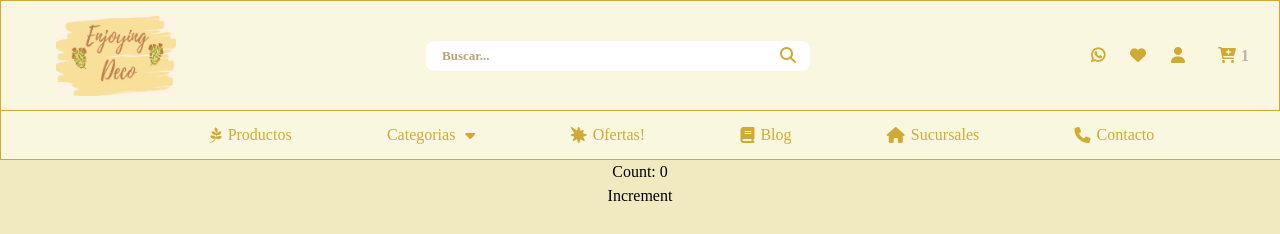
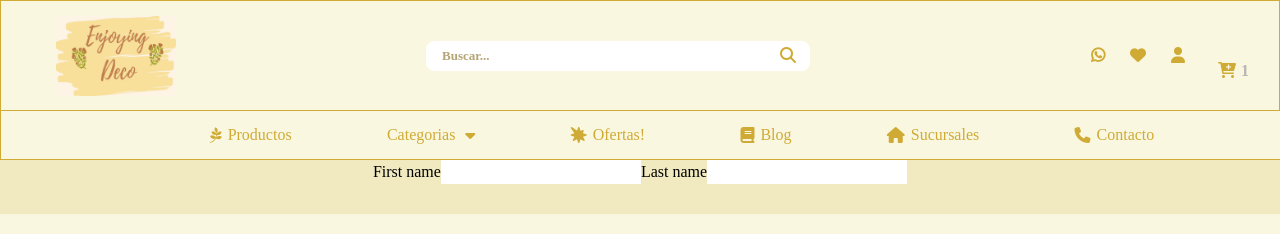
Before and after one commit to Andres9092/PreEntrega1Richardson, a React (Create React App) app: page /ofertas in a window 1280 px wide. Shown: the top 234 px of the page. Built offline with nearby package versions, Linux system fonts and the light colour scheme.

Commit message:
ejemplos

```diff
--- a/src/assets/css/Item.css
+++ b/src/assets/css/Item.css
@@ -72,3 +72,8 @@
     border-radius: 3px;
     margin-top: 10px;
 }
+
+
+.CartW{
+    padding-top: 30px;
+}
--- a/src/components/Ejemplo.js
+++ b/src/components/Ejemplo.js
@@ -1,4 +1,6 @@
-import React, { useState } from 'react';
+import React from 'react';
+import  { useState } from 'react';
+{/*import React, { useState } from 'react';
 
 
 function Ejemplo() {
@@ -11,4 +13,97 @@ function Ejemplo() {
   );
 }
 
-export default Ejemplo;
+export default Ejemplo; */}
+
+
+
+{/*function Ejemplo() {
+
+  function handleChange(event) {
+    console.log(event.target.value);
+    console.log(event.target.name)
+  }
+
+  return (
+    <input name="firstName" onChange={handleChange} />
+  );
+}
+
+export default Ejemplo; */}
+
+
+{/*function Ejemplo() {
+  const [firstName, setFirstName] = useState('');
+
+  console.log(firstName)
+
+  return (
+    <input value={firstName}   name="firstName" onChange={e => setFirstName(e.target.value)} />
+
+  )
+}
+
+export default Ejemplo; */}
+
+
+
+{/*function Ejemplo() {
+  const [message, setMessage] = useState('');
+
+  const handleChange = (event) => {
+    // 👇 Get input value from "event"
+    setMessage(event.target.value);
+  };
+
+  return (
+    <div>
+      <input
+        type="text"
+        id="message"
+        name="message"
+        onChange={handleChange}
+      />
+
+      <h2>Message: {message}</h2>
+    </div>
+  );
+}
+
+export default Ejemplo; */}
+
+
+
+function Ejemplo() {
+  const [state, setState] = React.useState({
+    firstName: "",
+    lastName: ""
+  })
+
+  function handleChange(evt) {
+    setState({ firstName: evt.target.value });
+  }
+  return (
+    <form>
+      <label>
+        First name
+        <input
+          type="text"
+          name="firstName"
+          value={state.firstName}
+          onChange={handleChange}
+        />
+      </label>
+      <label>
+        Last name
+        <input
+          type="text"
+          name="lastName"
+          value={state.lastName}
+          onChange={handleChange}
+        />
+      </label>
+    </form>
+  );
+}
+
+export default Ejemplo
```
